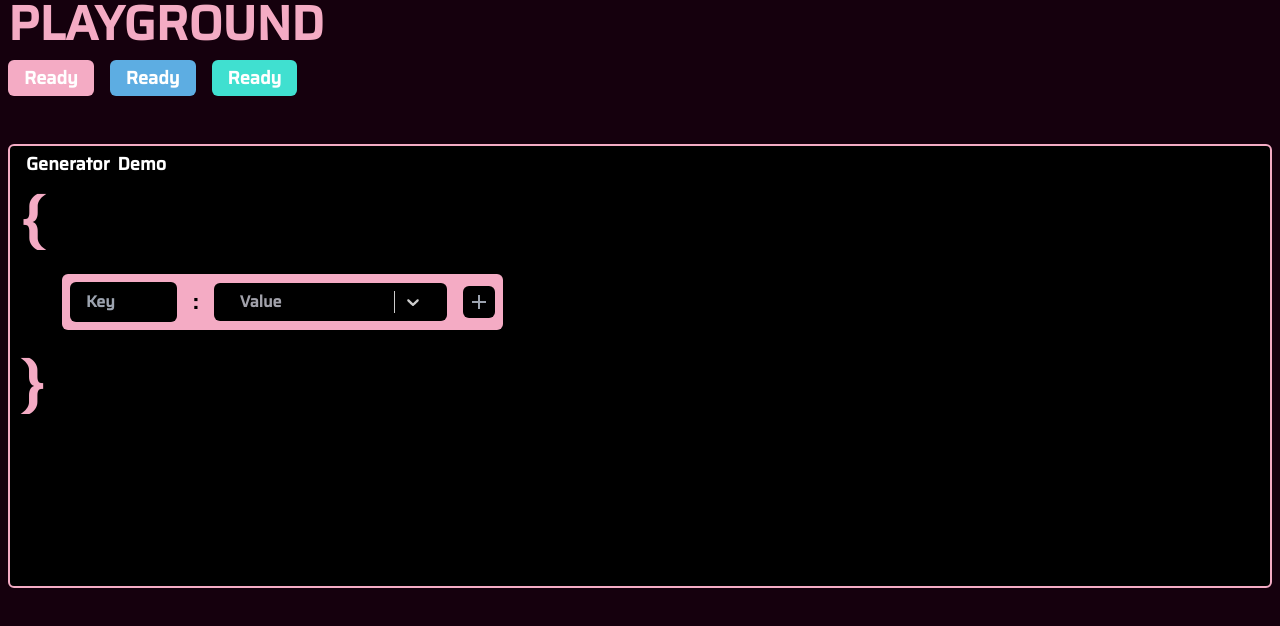
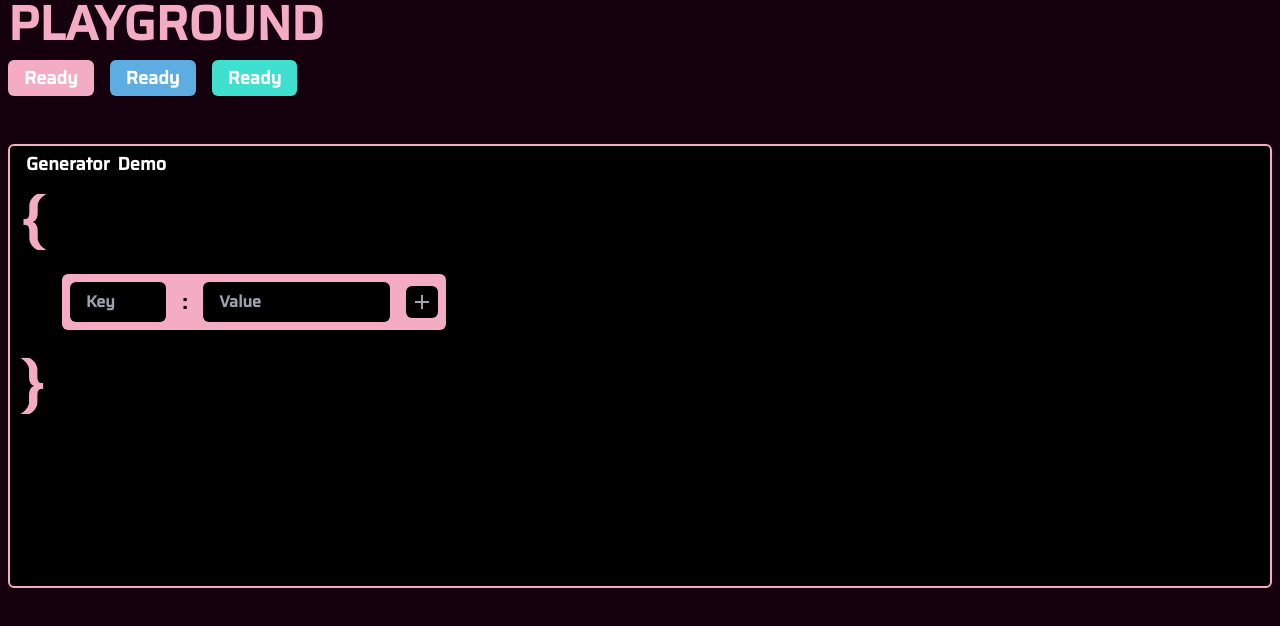
Before and after one commit to zarif007/DDPayload, a Next.js app in the folder ddpayload/: page /generator/1 in a window 1280 px wide. Shown: the top 626 px of the page. Built offline with nearby package versions, Linux system fonts and the light colour scheme.

Commit message:
Added modal for value

```diff
--- /dev/null
+++ b/ddpayload/atoms/currentValueAtom.ts
@@ -0,0 +1,6 @@
+import { atom } from "recoil";
+
+export const currentValue = atom({
+    key: 'currentValue',
+    default: '',
+})
--- /dev/null
+++ b/ddpayload/atoms/valueModalAtom.ts
@@ -0,0 +1,6 @@
+import { atom } from "recoil";
+
+export const valueModalState = atom({
+    key: 'valueModalState',
+    default: false,
+})
--- a/ddpayload/components/AddNewObject.tsx
+++ b/ddpayload/components/AddNewObject.tsx
@@ -1,54 +1,37 @@
 import React, { useEffect, useState } from "react";
 import { RiAddLine } from "react-icons/ri";
-import Select from 'react-select'
-
+import { useRecoilState } from "recoil";
+import { currentValue } from "../atoms/currentValueAtom";
+import { valueModalState } from "../atoms/valueModalAtom";
 
 
 const AddNewObject = ({ handleAddChild, parent }: any) => {
   const [currentPair, setCurrentPair] = useState<{key: string;value: string;}>({ key: "", value: "" });
 
+  const [isValueModalOpen, setIsValueModalOpen] = useRecoilState(valueModalState);
+
+  const [cValue, setCValue] = useRecoilState(currentValue);
+
+
+  useEffect(() => {
+    setCurrentPair({ key: "", value: "" })
+  }, [])
+
+
+  useEffect(() => {
+    const up = currentPair;
+
+    up.value = cValue;
+
+    setCurrentPair(up)
+  }, [cValue])
+
   useEffect(() => {
     if(parent && parent[1]?.type === 'array') {
-      setCurrentPair({ key: Object.entries(parent[1].children).length.toString(), value: "" })
+      console.log(Object.entries(parent[1].children).length.toString())
+      setCurrentPair({ key: Object.entries(parent[1].children).length.toString(), value: currentPair.value })
     }
-
-
-
-  }, [parent])
-
-  const options = [
-    { value: 'Random_Text', label: 'Random_Text' },
-    { value: 'Random_Username', label: 'Random_Username' },
-    { value: 'Random_UserImage', label: 'Random_UserImage'},
-    { value: 'Customised_Array', label: 'Customised_Array' },
-    { value: 'Customised_Object', label: 'Customised_Object' },
-  ]
-
-  const selectStyle = {
-    valueContainer: (base: any) => ({
-        ...base,
-        background: `${"black"}`,
-    }),
-    control: (base: any, state: any) => ({
-        ...base,
-        border: `${"black"}`,
-        background: `${"black"}`,
-    }),
-    menuList: (styles: any) => ({
-        ...styles,
-        background: `${"black"}`,
-    }),
-    placeholder: (defaultStyles: any) => {
-        return {
-            ...defaultStyles,
-            color: `${"#a1a1aa"}`,
-        };
-    },
-  };
-
-  const styles = {
-    select: `basic-multi-select w-full px-4 bg-black text-md font-bold text-white rounded-md`,
-  }
+  }, [parent]);
 
   return (
     <div className="flex flex-row p-2 m-1 bg-[#F4ABC4] rounded-md gap-4 w-fit justify-center items-center my-2">
@@ -78,38 +61,24 @@ const AddNewObject = ({ handleAddChild, parent }: any) => {
       </p>
 
 
-      <Select
-        name={'Value'}
-        options={options}
-        className={styles.select}
-        classNamePrefix={`Value`}
-        placeholder={'Value'}
-        theme={(theme) => ({
-            ...theme,
-            borderRadius: 0,
-            colors: {
-            ...theme.colors,
-            primary25: 'liteblue',
-            primary: 'black',
-            neutral50: '#1A1A1A',
-            },
-        })}
-        onChange={(e: any) => {
-          const updated = currentPair;
-          updated.value = e.value;
-          setCurrentPair(updated);
-        }}
-        styles={selectStyle}
-      />
+      <div
+        className={`w-full px-4 py-2 focus:outline-none bg-black text-md font-bold text-gray-400 rounded-md cursor-pointer`}
+        onClick={() => setIsValueModalOpen(true)}>
+        {
+          currentPair.value === '' ? 'Value' : currentPair.value
+        }
+      </div>
+
       <div className="rounded-md bg-black p-1 cursor-pointer">
         <RiAddLine
           className="w-6 h-6 text-gray-400"
           onClick={() => {
             handleAddChild(parent[0], currentPair);
-            setCurrentPair({ key: "", value: "" });
+            setCValue('')
           }}
         />
       </div>
+
     </div>
   );
 };
--- a/ddpayload/components/DisplayAddedChild.tsx
+++ b/ddpayload/components/DisplayAddedChild.tsx
@@ -2,10 +2,10 @@ import React, { useEffect, useState } from "react";
 import { RiSettings2Line } from "react-icons/ri";
 import AddNewObject from "./AddNewObject";
 
-// const colors = ["#F4ABC4", "#5DADE2", "#40E0D0"];
+const colors = ["#F4ABC4", "#5DADE2", "#40E0D0"];
 
 
-const colors = ["#F4ABC4", "#F4ABC4", "#F4ABC4"];
+// const colors = ["#F4ABC4", "#F4ABC4", "#F4ABC4"];
 
 const DisplayAddedChild = ({ data, handleAddChild, parent }: any) => {
 
@@ -32,6 +32,14 @@ const RenderChild = ({ fData, handleAddChild, parent }: any) => {
     <div
       className={`border border-black hover:border-[${color}] p-1 w-fit`}
     >
+
+      <div className="hidden">
+        <p className="text-[#F4ABC4]">hi</p>
+        <p className="text-[#5DADE2]">hi</p>
+        <p className="text-[#40E0D0]">hi</p>
+      </div>
+
+
       <div className="flex space-x-1 items-center">
         <div
           className={`flex flex-row p-2 bg-[${
@@ -88,7 +96,7 @@ const RenderChild = ({ fData, handleAddChild, parent }: any) => {
         )}
 
       {(fData[1]?.type === 'array'  ||
-        fData[1]?.value?.includes("Object")) && (
+        fData[1]?.type === 'object') && (
         <>
           <div className="m-2 ml-8 block">
             <AddNewObject handleAddChild={handleAddChild} parent={fData} />
--- /dev/null
+++ b/ddpayload/components/modals/ValueModal.tsx
@@ -0,0 +1,139 @@
+import { Dialog, Transition, Disclosure } from "@headlessui/react";
+import { Fragment } from "react";
+import { useRecoilState } from "recoil";
+import { valueModalState } from "./../../atoms/valueModalAtom";
+import { ChevronUpIcon } from '@heroicons/react/solid';
+import { currentValue } from "../../atoms/currentValueAtom";
+
+
+const Options = [
+  {
+    Topic: 'Array',
+    subOptions: [
+      {Name: 'Cutomised Array', Value: 'cutomised_array'},
+      {Name: 'Array of Random User Images', Value: 'random_userimage_array'},
+      {Name: 'Array of Random Images', Value: 'random_image_array'},
+      {Name: 'Array of Random User Name', Value: 'random_username_array'},
+      {Name: 'Array of Random Text', Value: 'random_text_array'},
+    ]
+  },
+  {
+    Topic: 'String',
+    subOptions: [
+      {Name: 'Random User Name', Value: 'random_username'},
+      {Name: 'Random Text', Value: 'random_text'},
+    ]
+  },
+  {
+    Topic: 'Object',
+    subOptions: [
+      {Name: 'Cutomised Object', Value: 'cutomised_object'},
+    ]
+  },
+]
+
+const ValueModal = () => {
+  const [isValueModalOpen, setIsValueModalOpen] =
+    useRecoilState(valueModalState);
+
+
+  const [value, setValue] = useRecoilState(currentValue);
+
+  return (
+    <Transition appear show={isValueModalOpen} as={Fragment}>
+      <Dialog as="div" className="relative z-10" onClose={setIsValueModalOpen}>
+        <Transition.Child
+          as={Fragment}
+          enter="ease-out duration-300"
+          enterFrom="opacity-0"
+          enterTo="opacity-100"
+          leave="ease-in duration-200"
+          leaveFrom="opacity-100"
+          leaveTo="opacity-0"
+        >
+          <div className="fixed inset-0 bg-black bg-opacity-75" />
+        </Transition.Child>
+
+        <div className="fixed inset-0 overflow-y-auto">
+          <div className="flex min-h-full items-center justify-center p-4 text-center">
+            <Transition.Child
+              as={Fragment}
+              enter="ease-out duration-300"
+              enterFrom="opacity-0 scale-95"
+              enterTo="opacity-100 scale-100"
+              leave="ease-in duration-200"
+              leaveFrom="opacity-100 scale-100"
+              leaveTo="opacity-0 scale-95"
+            >
+              <Dialog.Panel className="w-full max-w-2xl transform overflow-hidden rounded-xl border-2 border-[#F4ABC4] bg-black p-6 text-left align-middle shadow-xl transition-all">
+                <Dialog.Title
+                  as="h1"
+                  className="text-xl font-medium leading-6 text-gray-200"
+                >
+                  Chose Value
+                </Dialog.Title>
+
+                <div className="w-full pt-4">
+                  <div className="mx-auto w-full max-w-2xl rounded-xl bg-black border-2 border-gray-600 p-2">
+
+                    {
+                      Options.map((option: any) => {
+                        return (
+                          <Disclosure key={option.Topic}>
+                            {({ open }) => (
+                              <>
+                                <Disclosure.Button className="my-1 flex w-full justify-between rounded-md bg-[#f9d1df] px-4 py-2 text-left text-lg font-medium text-gray-900 hover:bg-[#F4ABC4] focus:outline-none focus-visible:ring focus-visible:ring-[#F4ABC4] focus-visible:ring-opacity-75">
+                                  <span>{option.Topic}</span>
+                                  <ChevronUpIcon
+                                    className={`${
+                                      open ? 'rotate-180 transform' : ''
+                                    } h-5 w-5 text-[#F4ABC4]`}
+                                  />
+                                </Disclosure.Button>
+
+                                <Disclosure.Panel className="pl-6 pt-1 pb-2 text-lg text-gray-500">
+                                  <div className="flex pr-2 flex-col space-y-2">
+                                    {
+                                      option.subOptions.map((subO: any) => {
+                                        return (
+                                          <div
+                                            key={subO.Name}
+                                            className="cursor-pointer flex w-full justify-between rounded-md bg-[#f9d1df] px-4 py-2 text-left text-lg font-medium text-gray-900 hover:bg-[#F4ABC4] focus:outline-none focus-visible:ring focus-visible:ring-[#F4ABC4] focus-visible:ring-opacity-75"
+                                            onClick={() => {setValue(subO.Value)}}>
+                                              {subO.Name}
+                                            </div>
+                                        )
+                                      })
+                                    }
+                                  </div>
+                                </Disclosure.Panel>
+                              </>
+                            )}
+                          </Disclosure>
+                        )
+                      })
+                    }
+
+
+                  </div>
+                </div>
+
+                <div className="mt-4">
+                  <button
+                    type="button"
+                    className="inline-flex justify-center rounded-md border border-transparent bg-[#f9d1df] px-4 py-2 text-lg font-medium text-gray-900 hover:bg-[#F4ABC4] focus:outline-none focus-visible:ring-2 focus-visible:ring-[#f9d1df] focus-visible:ring-offset-2"
+                    onClick={() => setIsValueModalOpen(false)}
+                  >
+                    Done
+                  </button>
+                </div>
+              </Dialog.Panel>
+            </Transition.Child>
+          </div>
+        </div>
+      </Dialog>
+    </Transition>
+  );
+};
+
+export default ValueModal;
--- a/ddpayload/package.json
+++ b/ddpayload/package.json
@@ -9,11 +9,14 @@
     "lint": "next lint"
   },
   "dependencies": {
+    "@headlessui/react": "^1.6.6",
+    "@heroicons/react": "^1.0.6",
     "next": "12.2.2",
     "react": "18.2.0",
     "react-dom": "18.2.0",
     "react-icons": "^4.4.0",
     "react-select": "^5.4.0",
+    "recoil": "^0.7.4",
     "short-unique-id": "^4.4.4"
   },
   "devDependencies": {
--- a/ddpayload/pages/_app.tsx
+++ b/ddpayload/pages/_app.tsx
@@ -1,8 +1,13 @@
 import '../styles/globals.css'
 import type { AppProps } from 'next/app'
+import { RecoilRoot } from 'recoil'
 
 function MyApp({ Component, pageProps }: AppProps) {
-  return <Component {...pageProps} />
+  return (
+    <RecoilRoot>
+      <Component {...pageProps} />
+    </RecoilRoot>
+  )
 }
 
 export default MyApp
--- a/ddpayload/pages/generator/[id].tsx
+++ b/ddpayload/pages/generator/[id].tsx
@@ -4,6 +4,7 @@ import React, { useState } from "react";
 import ShortUniqueId from "short-unique-id";
 import AddNewObject from "../../components/AddNewObject";
 import DisplayAddedChild from "../../components/DisplayAddedChild";
+import ValueModal from "../../components/modals/ValueModal";
 
 const Generator = () => {
   const {
@@ -54,9 +55,9 @@ const Generator = () => {
 
     let type: string = "";
 
-        if(currentPair.value.includes("Array"))
+        if(currentPair.value.includes("array"))
           type = 'array'
-        else if(currentPair.value.includes("Object"))
+        else if(currentPair.value.includes("object"))
           type = 'object'
         else
           type = 'string'
@@ -106,6 +107,8 @@ const Generator = () => {
 
     const uid = new ShortUniqueId();
     const keyId = uid();
+
+    console.log('pppp', parent)
 
     findParentAndAdd(parent, updatedData, currentPair, keyId);
 
@@ -162,6 +165,9 @@ const Generator = () => {
         </main>
         <p className={styles.curleyBraces}>{`}`}</p>
       </div>
+
+      <ValueModal />
+
     </div>
   );
 };
--- a/ddpayload/pages/index.tsx
+++ b/ddpayload/pages/index.tsx
@@ -1,7 +1,6 @@
 import type { NextPage } from 'next'
 import Head from 'next/head'
 import Banner from '../components/Banner'
-
 
 const Home: NextPage = () => {
   return (
@@ -21,7 +20,6 @@ const Home: NextPage = () => {
       {/* #40E0D0  */}
       <Banner />
 
-
     </div>
   )
 }
```
Also changed, not shown: 1 other file (tests, documents, lock files or other folders).
